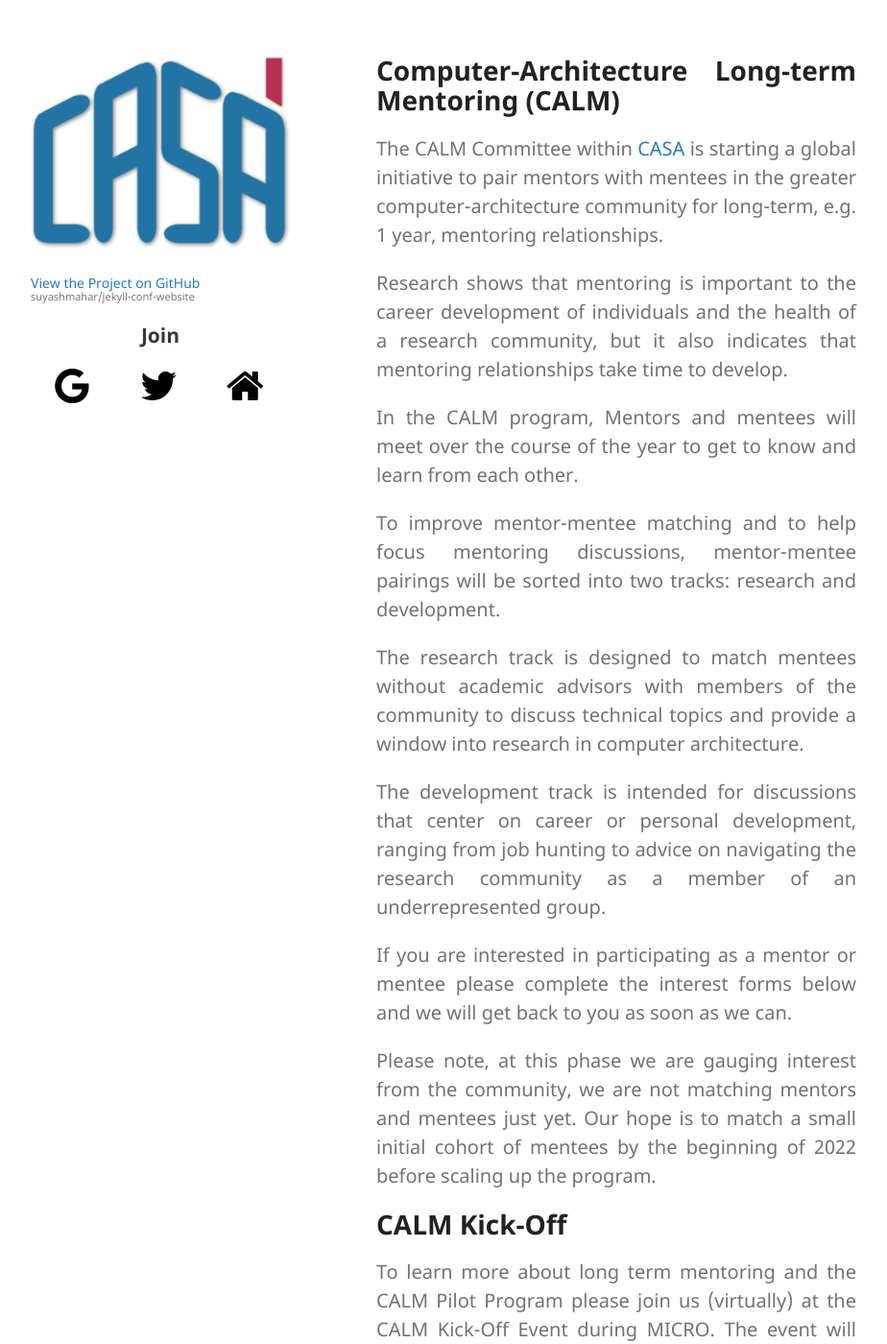
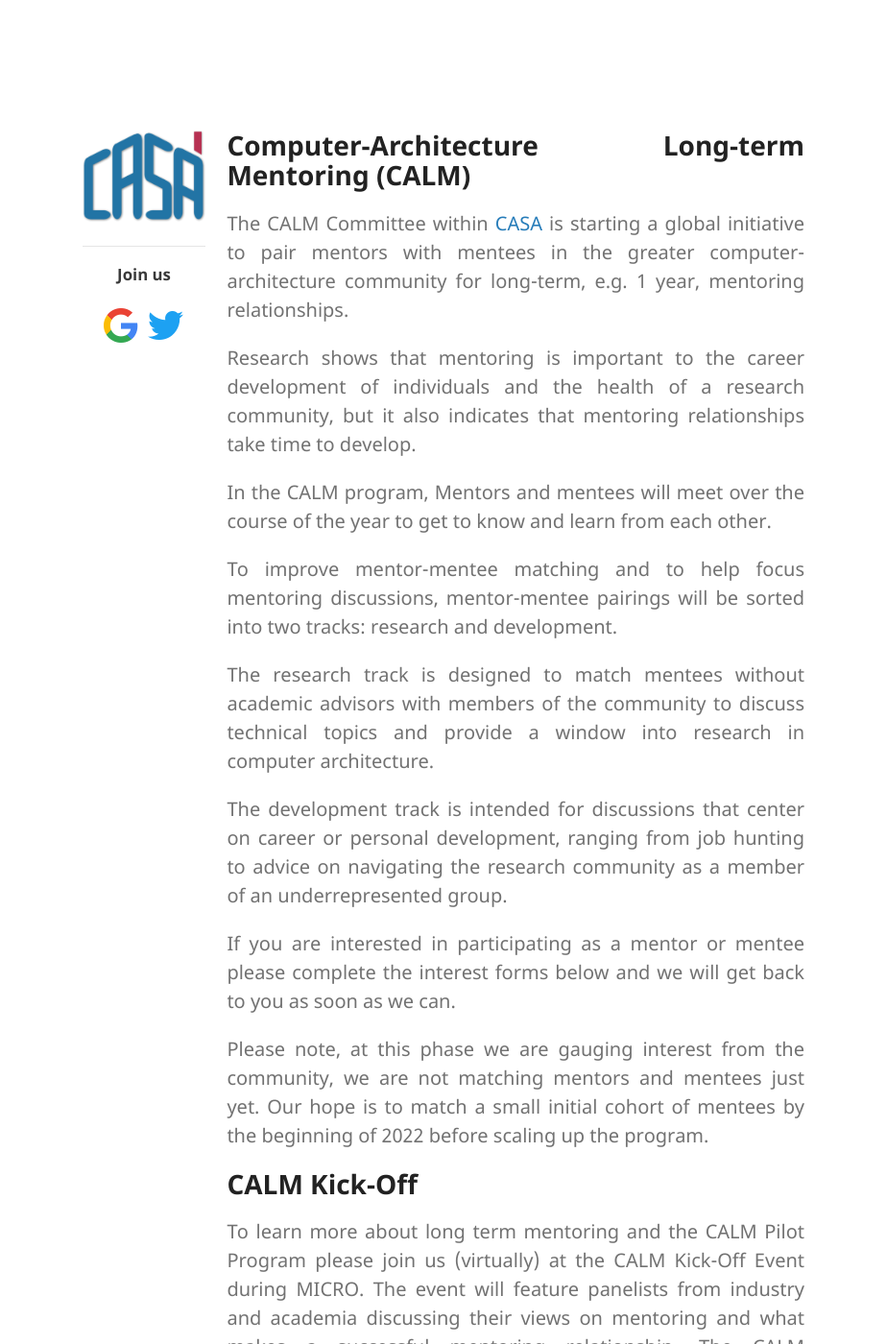
Before and after one commit to suyashmahar/jekyll-conf-website, a Jekyll site: the page built from index.md, in a window 1280 px wide and 1400 px high. Shown: the whole window at 96% size, without its empty margins (178-1102 px from the left). Built offline with Jekyll 4.4.1, drawn with Linux system fonts in a browser that asks for light colours; the repository's description, which GitHub fills in, is left out; our own code applies the rules of GitHub Pages for plain Markdown files; some of the changed text lies outside the part shown.

Commit message:
Fix formatting

```diff
--- a/_config.yml
+++ b/_config.yml
@@ -1,6 +1,6 @@
 title: CompArch Mentoring
 logo: /assets/img/logo.jpg
 description:
-show_downloads: true
+show_downloads: false
 google_analytics: G-946LMGMJE1
 theme: jekyll-theme-minimal
--- a/_layouts/default.html
+++ b/_layouts/default.html
@@ -33,17 +33,18 @@
 
         <p>{{ site.description | default: site.github.project_tagline }}</p>
 
-        {% if site.github.is_project_page %}
-        <p class="view"><a href="{{ site.github.repository_url }}">View the Project on GitHub <small>{{ site.github.repository_nwo }}</small></a></p>
-        {% endif %}
+        <!-- {% if site.github.is_project_page %} -->
+        <!-- <p class="view"><a href="{{ site.github.repository_url }}">View the Project on GitHub <small>{{ site.github.repository_nwo }}</small></a></p> -->
+        <!-- {% endif %} -->
 
-        <h2 class="join-title">Join</h2>
+	<hr>
+        <h2 class="join-title">Join us</h2>
 
         <div class="join-gallery">
             {% for medium in site.data.social %}
             {% if medium.active == true %}
             <a href="{{ medium.link }}" title="{{ medium.name }}">
-                <i class="fa fa-3x {{ medium.icon }}"></i>
+                <i class="fa fa-3x {{ medium.icon }}" style="color: #{{ medium.color}};"></i>
             </a>
             {% endif %}
             {% endfor %}
--- a/_sass/jekyll-theme-minimal.scss
+++ b/_sass/jekyll-theme-minimal.scss
@@ -3,10 +3,28 @@
 
 body {
   background-color: #fff;
-  padding:50px;
+  padding:10%;
+  padding-right: 20%;
+  padding-left: 20%;
   font: 14px/1.5 "Noto Sans", "Helvetica Neue", Helvetica, Arial, sans-serif;
   color:#727272;
   font-weight:400;
+  display: flex;
+}
+
+header {
+  width:10%;
+  padding-left: 0%;
+  float:left;
+  position:fixed;
+  -webkit-font-smoothing:subpixel-antialiased;
+}
+
+.wrapper {
+  width:100em;
+  margin-right: 0%;
+  margin-left: 0%;
+  text-align: left !important;
 }
 
 h1, h2, h3, h4, h5, h6 {
@@ -41,7 +59,7 @@ a {
 
 a:hover, a:focus {
   color:#069;
-  font-weight: bold;
+  text-shadow: 0 0 0.01px;
 }
 
 a small {
@@ -55,10 +73,6 @@ a:hover small {
   color:#777;
 }
 
-.wrapper {
-  width:860px;
-  margin:0 auto;
-}
 
 blockquote {
   border-left:1px solid #e5e5e5;
@@ -102,13 +116,6 @@ th {
 
 img {
   max-width:100%;
-}
-
-header {
-  width:270px;
-  float:left;
-  position:fixed;
-  -webkit-font-smoothing:subpixel-antialiased;
 }
 
 ul.downloads {
@@ -172,7 +179,7 @@ strong {
 }
 
 section {
-  width:500px;
+  width:80%;
   float:right;
   padding-bottom:50px;
 }
@@ -210,7 +217,9 @@ footer {
   }
 
   header {
-    padding-right:320px;
+    padding: 0%;
+    padding-left: 20%;
+    padding-right: 20%;
   }
 
   section {
@@ -250,6 +259,11 @@ footer {
 }
 
 @media print, screen and (max-width: 480px) {
+  header {
+    padding-left: 10%;
+    padding-right: 10%;
+  }
+
   body {
     padding:15px;
   }
--- a/assets/css/style.scss
+++ b/assets/css/style.scss
@@ -5,10 +5,13 @@
 
 .join-title {
     text-align: center;
+    font-size: 1.2em;
 }
 
 .join-gallery {
     margin-bottom: 10px;
+    text-align: center;
+    font-size: 1em;
 }
 
 
@@ -17,9 +20,10 @@
     display: -moz-inline-box;
     *display: inline; /* For IE7 */
     zoom: 1; /* Trigger hasLayout */
-    width: 32%;
     text-align: center;
+    padding: 0.2em;
     color: #000000;
+    margin: 0 auto;
 }
 
 ul.organizer-gallery  {
@@ -37,8 +41,6 @@ section {
     text-align: justify;
 }
 
-
-
 section > table > tbody > tr:first-child >  td:first-child {
     color:#800000;
     font-weight:bold;
@@ -47,3 +49,11 @@ section > table > tbody > tr:first-child >  td:first-child {
 .organizer-title {
     text-align: center;
 }
+
+.fa-google {
+  background: conic-gradient(from -45deg, #ea4335 110deg, #4285f4 90deg 180deg, #34a853 180deg 270deg, #fbbc05 270deg) 73% 55%/150% 150% no-repeat;
+  -webkit-background-clip: text;
+  background-clip: text;
+  color: transparent;
+  -webkit-text-fill-color: transparent;
+}
```
Also changed, not shown: _data/social.yml (+6 -4 lines), index.md (+4 -3 lines), 1 other file.
